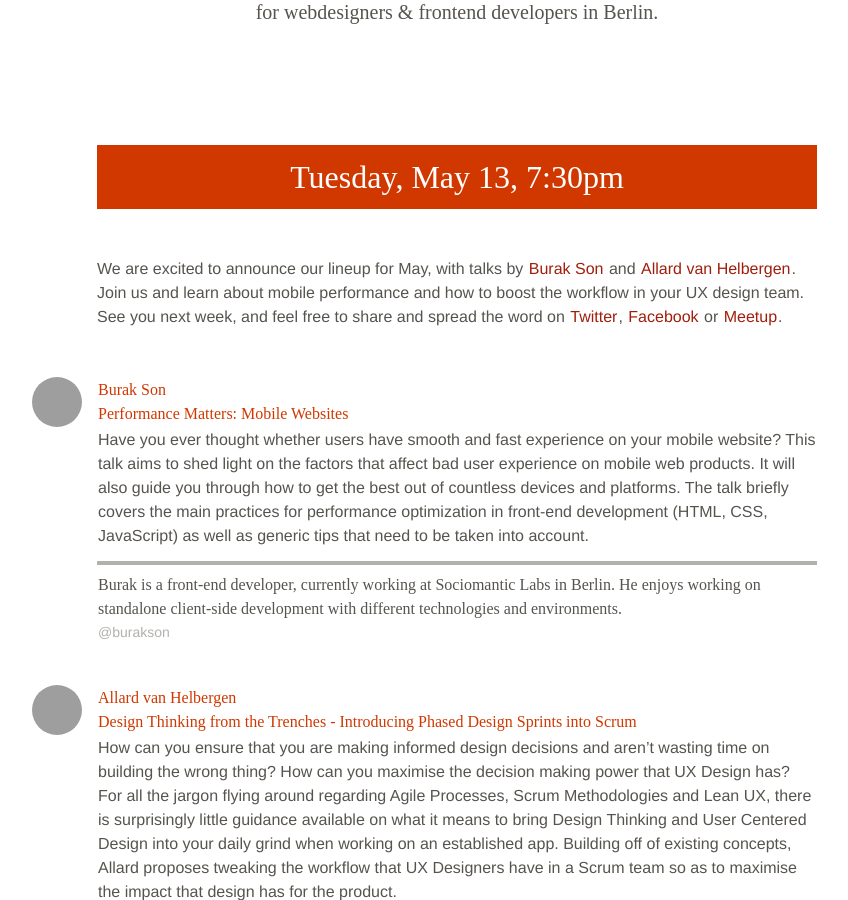
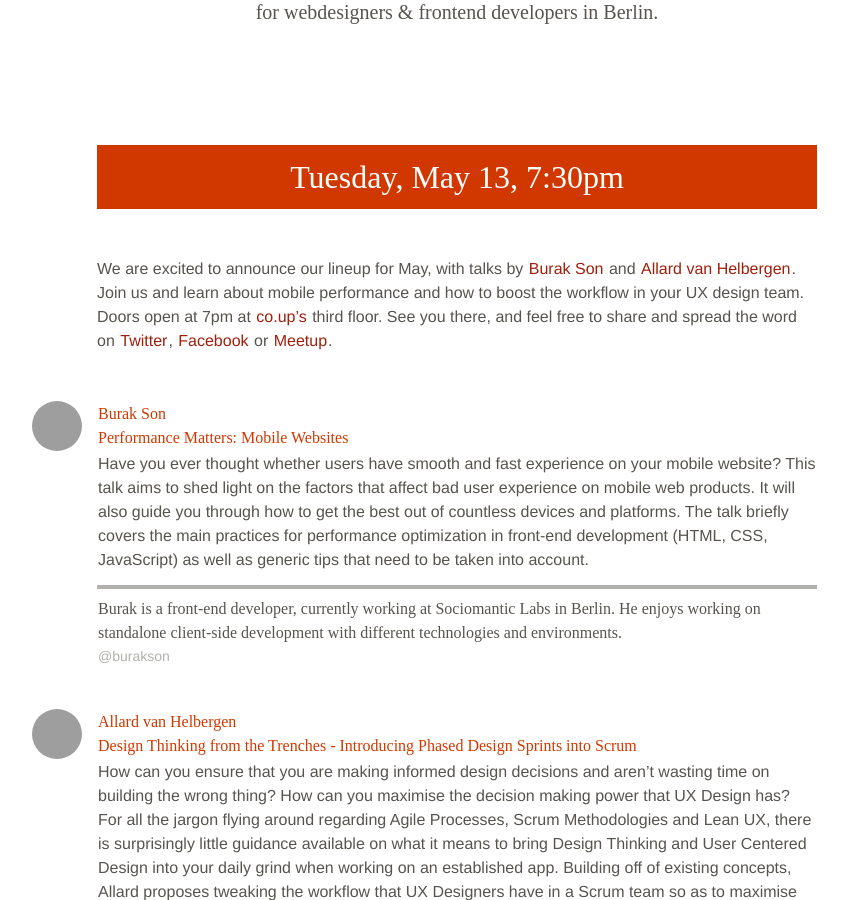
Before and after one commit to upfrontug/upfrontug.github.io, a Jekyll site: the page built from index.html, in a window 1280 px wide and 900 px high, scrolled down 407 px. Shown: the whole window, without its empty margins (183-1031 px from the left). Built offline with Jekyll 4.4.1, drawn with Linux system fonts in a browser that asks for light colours; nearby versions of some CDN libraries; comment, search, counter and statistics services are not loaded; a style sheet for code colours, icons or effects is not loaded; grey boxes are pictures that could not be loaded.

Commit message:
add more visible link to venue

```diff
--- a/_posts/2014-5-13-meetup.html
+++ b/_posts/2014-5-13-meetup.html
@@ -3,7 +3,7 @@
   class: next
 ---
 <p>
- We are excited to announce our lineup for May, with talks by <a href="https://twitter.com/burakson">Burak Son</a> and <a href="https://twitter.com/vanhelbergen">Allard van Helbergen</a>. Join us and learn about mobile performance and how to boost the workflow in your UX design team. See you next week, and feel free to share and spread the word on <a href="https://twitter.com/upfront_ug">Twitter</a>, <a href="https://www.facebook.com/events/311493609004210">Facebook</a> or <a href="http://www.meetup.com/up-front-ug/events/181158212/">Meetup</a>.
+ We are excited to announce our lineup for May, with talks by <a href="https://twitter.com/burakson">Burak Son</a> and <a href="https://twitter.com/vanhelbergen">Allard van Helbergen</a>. Join us and learn about mobile performance and how to boost the workflow in your UX design team. Doors open at 7pm at <a href="http://co-up.de/">co.up’s</a> third floor. See you there, and feel free to share and spread the word on <a href="https://twitter.com/upfront_ug">Twitter</a>, <a href="https://www.facebook.com/events/311493609004210">Facebook</a> or <a href="http://www.meetup.com/up-front-ug/events/181158212/">Meetup</a>.
 </p>
 
 <ul class="talks">
```
